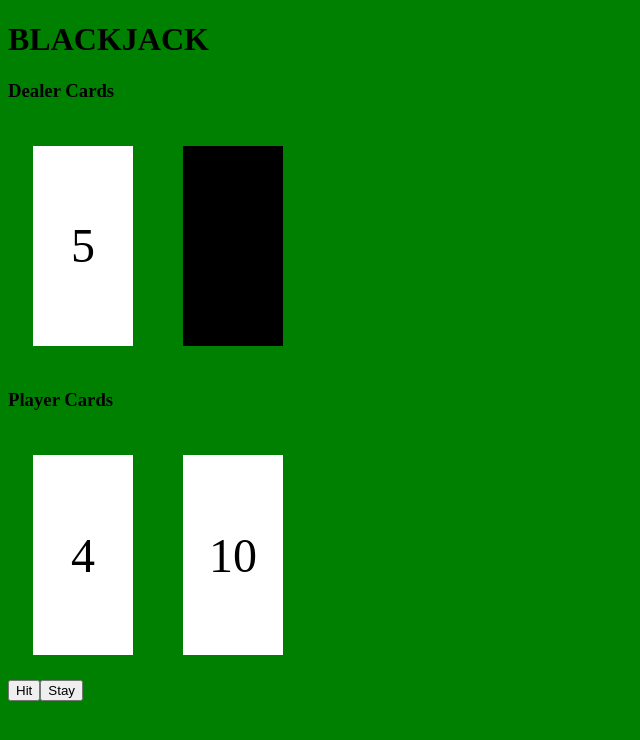
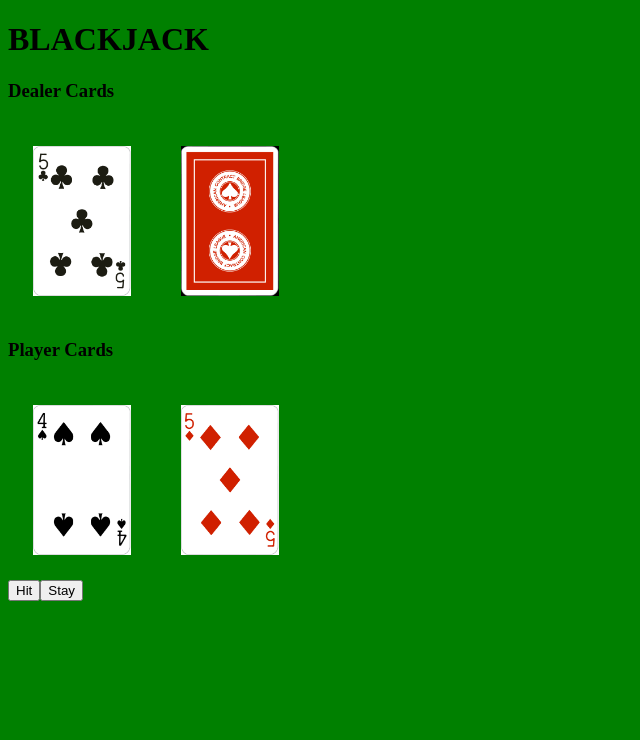
Before and after one commit to kdeigs/kdeigs.github.io, a plain HTML site: page blackjack-app/index.html in a window 1280 px wide. Both pictures are taken after a click on the button "Deal". Shown: the whole page, without its empty margins (0-640 px from the left). Drawn offline with nearby package versions, Linux system fonts and the light colour scheme.

Commit message:
Added img card functionality

```diff
--- a/blackjack-app/css/main.css
+++ b/blackjack-app/css/main.css
@@ -3,9 +3,8 @@ body {
 }
 
 .card {
-    height: 200px;
-    width: 100px;
     background-color: white;
+    height: 150px;
     display: flex;
     justify-content: center;
     align-items: center;
@@ -14,8 +13,7 @@ body {
 }
 
 .cardBack {
-    height: 200px;
-    width: 100px;
+    height: 150px;
     background-color: black;
     display: flex;
     justify-content: center;
--- a/blackjack-app/js/app.js
+++ b/blackjack-app/js/app.js
@@ -1,7 +1,10 @@
 const cards = ['A', '2', '3', '4', '5', '6', '7', '8', '9', '10', 'J', 'Q', 'K'];
+const suits = ['C', 'D', 'H', 'S'];
+const colors = ['blue', 'gray', 'green', 'purple', 'red', 'yellow'];
 
 let playerBust = false;
 let dealerBust = false;
+let currentColor = 'red';
 
 const deal = () => { //Deals Cards to Player and Dealer
     $('#deal').remove(); //Removes Deal Button
@@ -22,20 +25,25 @@ const addHitStayButtons = () => { //Adds hit and stay buttons to the page
 
 const playerDeal = () => { //Deals 2 cards to the player
     let randomCard = cards[Math.floor(Math.random()*12)];
-    let $cardOne = $('<div>').text(randomCard).addClass('card').attr('id', randomCard);
+    let randomSuit = suits[Math.floor(Math.random()*4)];
+    let $cardOne = $('<img>').attr('src', `./Cards/${randomCard}${randomSuit}.png`).addClass('card').attr('id', randomCard);
 
     randomCard = cards[Math.floor(Math.random()*12)];
-    let $cardTwo = $('<div>').text(randomCard).addClass('card').attr('id', randomCard);
+    randomSuit = suits[Math.floor(Math.random()*4)];
+    let $cardTwo = $('<img>').attr('src', `./Cards/${randomCard}${randomSuit}.png`).addClass('card').attr('id', randomCard);
+
 
     $('#playerCards').append($cardOne, $cardTwo);
 }
 
 const dealerInitialDeal = () => { //Deals the initial 2 cards to the dealer
     let randomCard = cards[Math.floor(Math.random()*12)];
-    let $dealerCardOne = $('<div>').text(randomCard).addClass('card').attr('id', randomCard);
+    let randomSuit = suits[Math.floor(Math.random()*4)];
+    let $dealerCardOne = $('<img>').attr('src', `./Cards/${randomCard}${randomSuit}.png`).addClass('card').attr('id', randomCard);
 
     randomCard = cards[Math.floor(Math.random()*12)];
-    let $dealerCardTwo = $('<div>').addClass('cardBack').attr('id', randomCard);
+    randomSuit = suits[Math.floor(Math.random()*4)];
+    let $dealerCardTwo = $('<img>').attr('src', `./Cards/${currentColor}_back.png`).addClass('cardBack').attr('id', randomCard);
 
     $('#dealerCards').append($dealerCardOne, $dealerCardTwo);
 }
@@ -43,8 +51,9 @@ const dealerInitialDeal = () => { //Deals the initial 2 cards to the dealer
 const dealerPlay = () => { //Deals cards until the dealer hits 17 or higher
     showDealer();
     while(calculate($('#dealerCards')) < 17){
-        randomCard = cards[Math.floor(Math.random()*12)];
-        let $dealerCard = $('<div>').text(randomCard).addClass('card').attr('id', randomCard);
+        let randomCard = cards[Math.floor(Math.random()*12)];
+        let randomSuit = suits[Math.floor(Math.random()*4)];
+        let $dealerCard = $('<img>').attr('src', `./Cards/${randomCard}${randomSuit}.png`).addClass('card').attr('id', randomCard);
         $('#dealerCards').append($dealerCard);
     }
     if(calculate($('#dealerCards')) > 21){
@@ -55,7 +64,8 @@ const dealerPlay = () => { //Deals cards until the dealer hits 17 or higher
 const hit = () => { //hits the player with another card if they haven't already bust
     if(!playerBust){
         let randomCard = cards[Math.floor(Math.random()*12)];
-        let $card = $('<div>').text(randomCard).addClass('card').attr('id', randomCard);
+        let randomSuit = suits[Math.floor(Math.random()*4)];
+        let $card = $('<img>').attr('src', `./Cards/${randomCard}${randomSuit}.png`).addClass('card').attr('id', randomCard);
 
         $('#playerCards').append($card);
         if(calculate($('#playerCards')) > 21){ //Busts if the player is over 21
@@ -68,9 +78,10 @@ const hit = () => { //hits the player with another card if they haven't already
 }
 
 const showDealer = () => { //Reveals the dealers cards that are currently hidden
+    let randomSuit = suits[Math.floor(Math.random()*4)];
     console.log($('#dealerCards').children());
     for(let item of ($('#dealerCards').children())){
-        $(item).text($(item).attr('id')).removeClass('cardBack').addClass('card');
+        $(item).removeClass('cardBack').addClass('card').attr('src', `./Cards/${$(item).attr('id')}${randomSuit}.png`);
     }
 }
 
```
